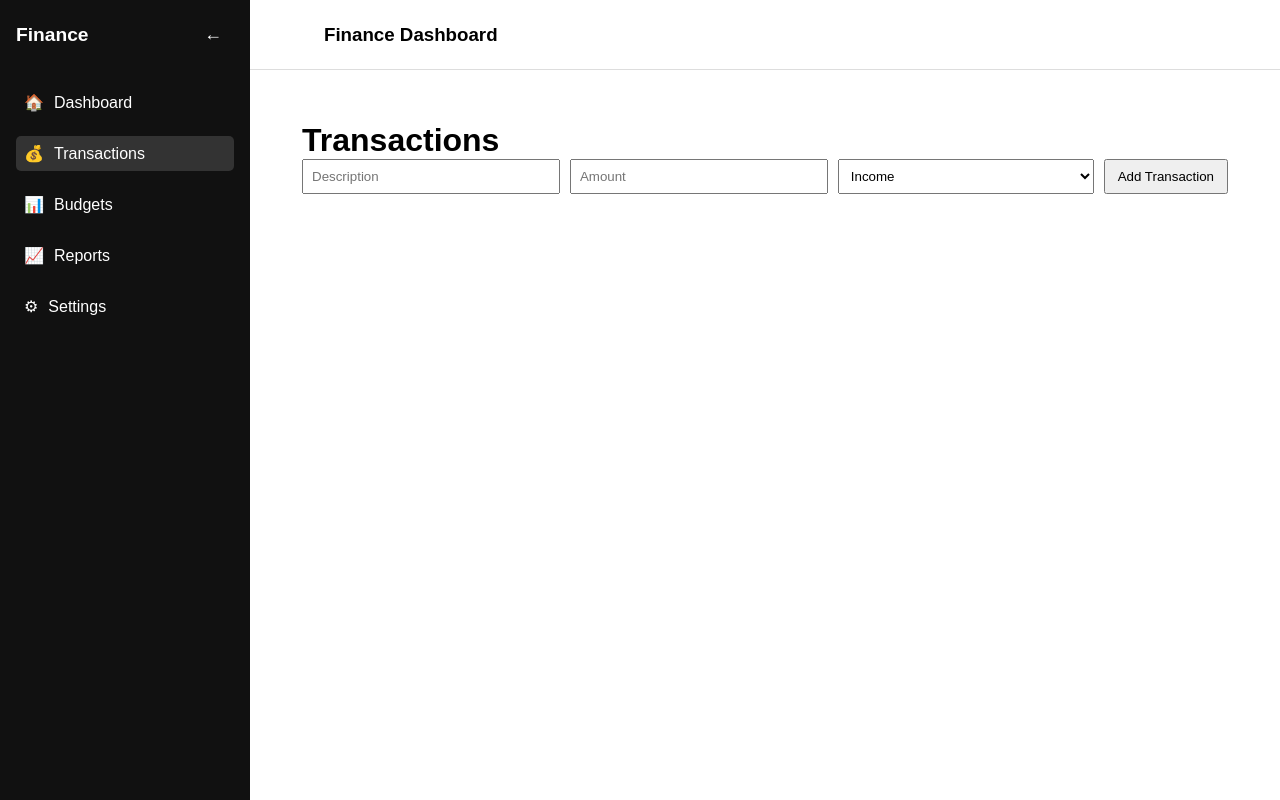
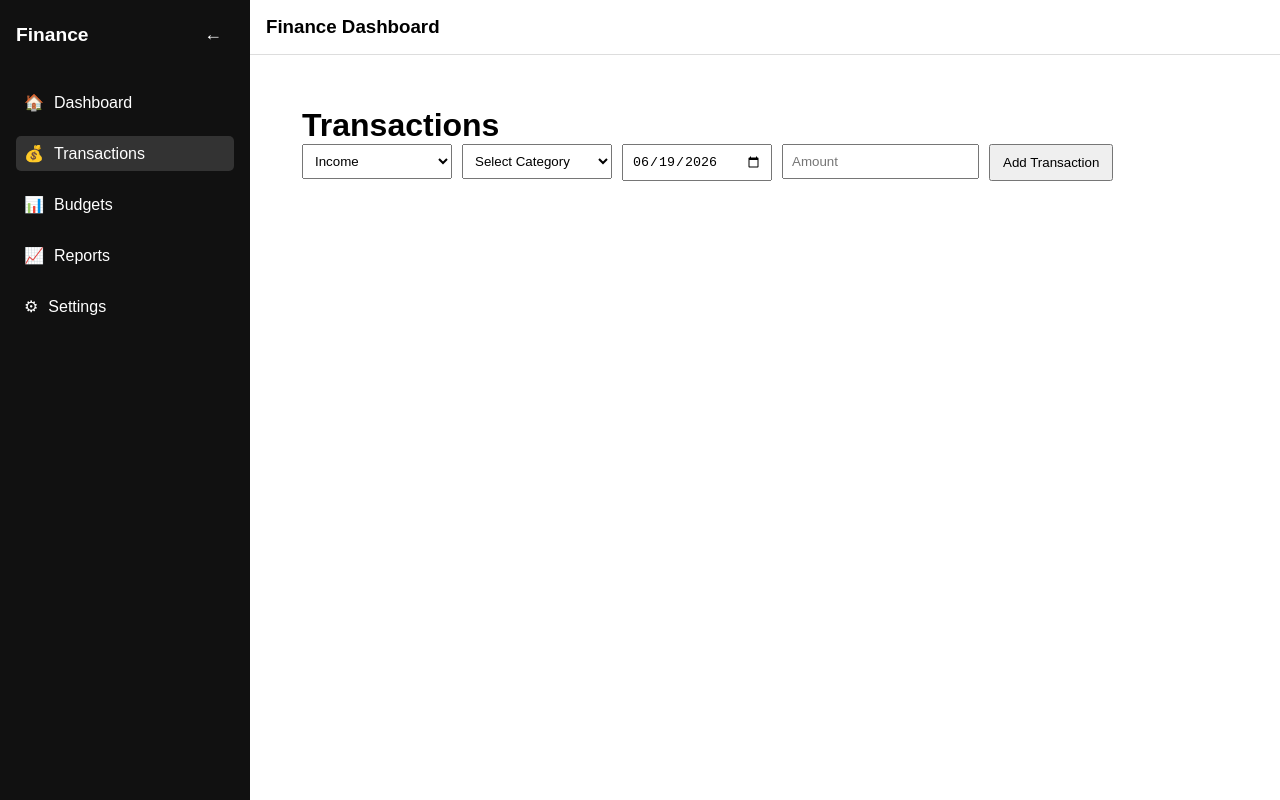
Before and after one commit to Vanish565/React_app, a React (Vite) app: page /transactions in a window 1280 px wide. Built offline with nearby package versions, Linux system fonts and the light colour scheme.

Commit message:
Added more functionality to the transaction. Added some validation and filtering capabilities

```diff
--- a/package.json
+++ b/package.json
@@ -12,6 +12,7 @@
   "dependencies": {
     "react": "^19.2.6",
     "react-dom": "^19.2.6",
+    "react-hook-form": "^7.79.0",
     "react-router-dom": "^7.18.0"
   },
   "devDependencies": {
--- a/src/components/Topbar.jsx
+++ b/src/components/Topbar.jsx
@@ -1,4 +1,4 @@
-function Topbar({ setSidebarOpen, setSidebarCollapsed }) {
+function Topbar({ setSidebarOpen }) {
   return (
     <header className="topbar">
       <button
@@ -8,15 +8,6 @@ function Topbar({ setSidebarOpen, setSidebarCollapsed }) {
         ☰
       </button>
 
-      <button
-        className="collapse-btn"
-        onClick={() =>
-          setSidebarCollapsed((prev) => !prev)
-        }
-      >
-        ⇔
-      </button>
-
       <h3>Finance Dashboard</h3>
     </header>
   );
--- a/src/components/TransactionForm.jsx
+++ b/src/components/TransactionForm.jsx
@@ -1,52 +1,146 @@
-import { useState } from "react";
+import { useEffect } from "react";
+import { useForm, useWatch } from "react-hook-form";
 
 function TransactionForm({ onAddTransaction }) {
-  const [description, setDescription] = useState("");
-  const [amount, setAmount] = useState("");
-  const [type, setType] = useState("income");
+  const incomeCategories = [
+    "Salary",
+    "Freelance",
+    "Investment",
+    "Bonus",
+    "Other",
+  ];
 
-  const handleSubmit = (e) => {
-    e.preventDefault(); // Prevent form submission
+  const expenseCategories = [
+    "Groceries",
+    "Transport",
+    "Rent",
+    "Utilities",
+    "Entertainment",
+    "Healthcare",
+    "Other",
+  ];
 
-    if (!description || !amount) return;
+  const {
+    register,
+    handleSubmit,
+    reset,
+    control,
+    setValue,
+    formState: { errors },
+  } = useForm({
+    defaultValues: {
+      type: "income",
+      category: "",
+      amount: "",
+      date: new Date().toISOString().split("T")[0],
+    },
+  });
 
+  const selectedType = useWatch({
+    control,
+    name: "type",
+  });
+
+  useEffect(() => {
+    setValue("category", "");
+  }, [selectedType, setValue]);
+
+  const onSubmit = (data) => {
     onAddTransaction({
-      id: Date.now(),
-      description,
-      amount: Number(amount),
-      type,
+      category: data.category,
+      amount: Number(data.amount),
+      type: data.type,
+      date: data.date,
     });
 
-    setDescription("");
-    setAmount("");
-    setType("income");
+    reset({
+      type: "income",
+      category: "",
+      amount: "",
+      date: "",
+    });
   };
 
   return (
-    <form onSubmit={handleSubmit} style={{ marginBottom: "20px" }}>
-      <input
-        type="text"
-        placeholder="Description"
-        value={description}
-        onChange={(e) => setDescription(e.target.value)}
-      />
+    <form onSubmit={handleSubmit(onSubmit)}>
+      {/* Type */}
+      <div>
+        <select
+          {...register("type", {
+            required: "Please select a type",
+          })}
+        >
+          <option value="income">Income</option>
+          <option value="expense">Expense</option>
+        </select>
+      </div>
 
-      <input
-        type="number"
-        placeholder="Amount"
-        value={amount}
-        onChange={(e) => setAmount(e.target.value)}
-      />
+      {/* Category */}
+      <div>
+        <select
+          {...register("category", {
+            required: "Please select a category",
+          })}
+        >
+          <option value="">Select Category</option>
 
-      <select
-        value={type}
-        onChange={(e) => setType(e.target.value)}
-      >
-        <option value="income">Income</option>
-        <option value="expense">Expense</option>
-      </select>
+          {(selectedType === "income"
+            ? incomeCategories
+            : expenseCategories
+          ).map((category) => (
+            <option
+              key={category}
+              value={category.toLowerCase()}
+            >
+              {category}
+            </option>
+          ))}
+        </select>
 
-      <button type="submit">Add Transaction</button>
+        {errors.category && (
+          <p className="error">{errors.category.message}</p>
+        )}
+      </div>
+
+      {/* Date */}
+      <div>
+        <input
+          type="date"
+          {...register("date", {
+            required: "Date is required",
+          })}
+        />
+
+        {errors.date && (
+          <p className="error">
+            {errors.date.message}
+          </p>
+        )}
+      </div>
+
+      {/* Amount */}
+      <div>
+        <input
+          type="number"
+          step="0.01"
+          placeholder="Amount"
+          {...register("amount", {
+            required: "Amount is required",
+            min: {
+              value: 1,
+              message: "Amount must be greater than 0",
+            },
+          })}
+        />
+
+        {errors.amount && (
+          <p className="error">{errors.amount.message}</p>
+        )}
+      </div>
+
+      <button type="submit">
+        Add Transaction
+      </button>
     </form>
   );
 }
--- a/src/components/TransactionList.jsx
+++ b/src/components/TransactionList.jsx
@@ -4,7 +4,7 @@ function TransactionList({ transactions, onDeleteTransaction }) {
       {transactions.map((t) => (
         <li key={t.id} style={{ marginBottom: "10px" }}>
           <span>
-            {t.description} | {t.type} | R{t.amount}
+            {t.date} | {t.category} | {t.type} | R{t.amount}
           </span>
 
           <button
--- a/src/index.css
+++ b/src/index.css
@@ -181,6 +181,12 @@ li {
   border-bottom: 1px solid #eee;
 }
 
+.error {
+  color: red;
+  font-size: 0.85rem;
+  margin-top: 4px;
+}
+
 /* =========================
    MOBILE (ChatGPT STYLE)
 ========================= */
--- a/src/pages/Transactions.jsx
+++ b/src/pages/Transactions.jsx
@@ -6,7 +6,13 @@ function Transactions() {
   const [transactions, setTransactions] = useState([]); // states
 
   const addTransaction = (transaction) => {
-    setTransactions((prev) => [...prev, transaction]);
+    setTransactions((prev) => [
+      ...prev,
+      {
+        id: crypto.randomUUID(),
+        ...transaction,
+      },
+    ]);
   };
 
   const deleteTransaction = (id) => {
```
Also changed, not shown: 1 other file (tests, documents, lock files or other folders).
